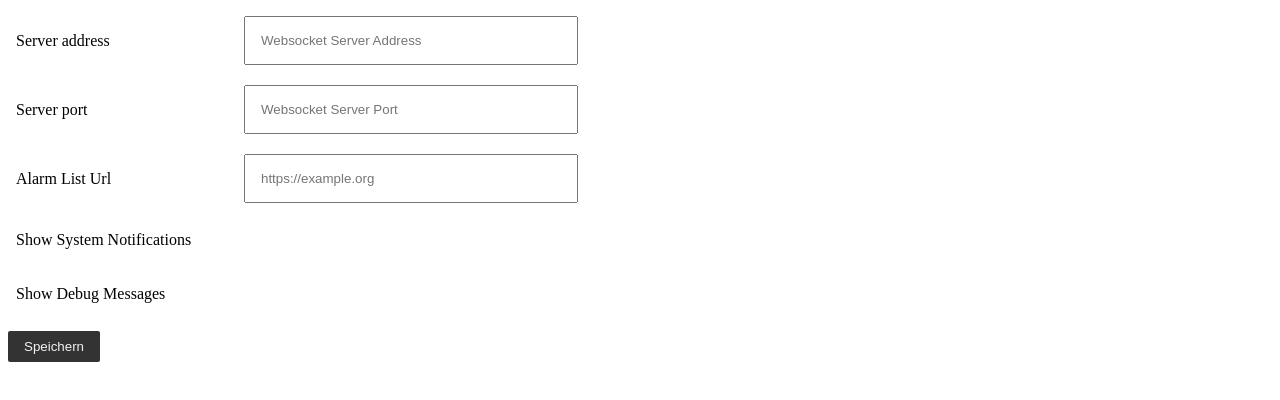
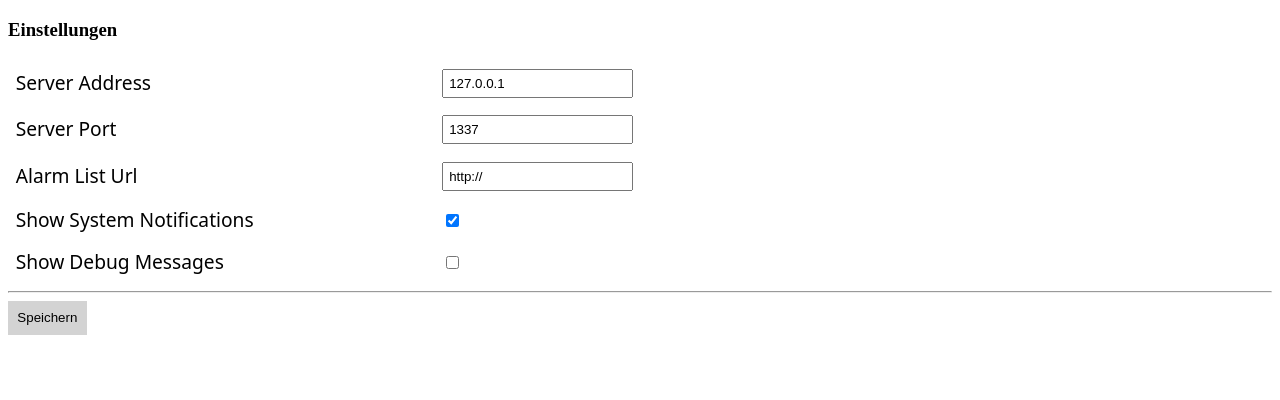
Before and after one commit to janosch12345/gatealert, a browser extension: page webextension/options.html in a window 1280 px wide. Drawn offline with Linux system fonts and the light colour scheme.

Commit message:
use local instead of sync storage, shows hint in browser action if no stored data available

```diff
--- a/webextension/options.html
+++ b/webextension/options.html
@@ -4,112 +4,82 @@
   <head>
     <meta charset="utf-8">
     <style>
-      .flex-outer,
-      .flex-inner {
-        list-style-type: none;
-        padding: 0;
-      }
+      .options-row {
+        display: flex;
+        font-size:1.2em;
+        font-family:sans;
 
-      .flex-outer {
-        /*max-width: 800px;
-        margin: 0 auto;*/
-      }
-
-      .flex-outer li,
-      .flex-inner {
-        display: flex;
-        flex-wrap: wrap;
         align-items: center;
       }
 
-      .flex-inner {
-        padding: 0 8px;
-        justify-content: space-between;
+      .col-1{
+        flex: 1;
+        padding:0.4em;
       }
 
-      .flex-outer > li:not(:last-child) {
-        margin-bottom: 20px;
+      .col-2{
+        flex: 2;
+        padding:0.4em;
       }
 
-      .flex-outer li label,
-      .flex-outer li p {
-        padding: 8px;
-        /*font-weight: 300;
-        letter-spacing: .09em;*/
-
+      form button {
+        background: lightgrey;
+        padding: 0.7em;
+        border: 0;
       }
 
-      .flex-outer > li > label,
-      .flex-outer li p {
-        flex: 1 0 120px;
-        max-width: 220px;
+      form button:hover {
+        background: gold;
+        cursor: pointer;
+      }
+      form input{
+        padding: 5px;
+      }
+      #button-submit-success{ opacity: 0; }
+
+      .success {
+        animation: successText 1.5s ease-in-out;
       }
 
-      .flex-outer > li > label + *,
-      .flex-inner {
-        flex: 1 0 220px;
-      }
-
-      .flex-outer li p {
-        margin: 0;
-      }
-
-      .flex-outer li input:not([type='checkbox']),
-      .flex-outer li textarea {
-        padding: 15px;
-        /*border: none;*/
-        max-width: 300px;
-      }
-
-      .flex-outer li input[type='checkbox'] {
-        max-width: 0px;
-      }
-
-      .flex-outer li button {
-        /*margin-left: auto;*/
-        padding: 8px 16px;
-        border: none;
-        background: #333;
-        color: #f2f2f2;
-        /*letter-spacing: .09em;*/
-        border-radius: 2px;
-        cursor: pointer
-      }
-
-      .flex-inner li {
-        width: 100px;
+      @keyframes successText {
+        0%   { opacity: 0; }
+        15% { opacity: 1; }
+        95% { opacity: 1; }
       }
     </style>
   </head>
 
   <body>
+    <h3>Einstellungen</h3>
     <form>
-      <ul class="flex-outer">
-        <li>
-          <label for="first-name">Server address</label>
-          <input type="text" id="server-address" placeholder="Websocket Server Address">
-        </li>
-        <li>
-          <label for="last-name">Server port</label>
-          <input type="text" id="server-port" placeholder="Websocket Server Port">
-        </li>
-        <li>
-          <label for="last-name">Alarm List Url</label>
-          <input type="text" id="alarm-list-url" placeholder="https://example.org">
-        </li>
-        <li>
-          <label for="last-name">Show System Notifications</label>
-          <input type="checkbox" id="notifications-enabled">
-        </li><li>
-          <label for="last-name">Show Debug Messages</label>
-          <input type="checkbox" id="debug-enabled">
-        </li>
-        <li>
-          <button type="submit">Speichern</button>
-        </li>
-      </ul>
+      <div class="options-row">
+        <label class="col-1" for="server-address">Server Address</label>
+        <div class="col-2"><input type="text" id="server-address" placeholder="Websocket Server Address"></div>
+      </div>
 
+      <div class="options-row">
+        <label class="col-1" for="server-port">Server Port</label>
+        <div class="col-2"><input type="text" id="server-port" placeholder="Websocket Server Port"></div>
+      </div>
+
+      <div class="options-row">
+        <label class="col-1" for="alarm-list-url">Alarm List Url</label>
+        <div class="col-2"><input type="text" id="alarm-list-url" placeholder="https://example.org"></div>
+      </div>
+
+      <div class="options-row">
+        <label class="col-1" for="notifications-enabled">Show System Notifications</label>
+        <div class="col-2"><input style="padding: 15px;" type="checkbox" id="notifications-enabled"></div>
+      </div>
+
+      <div class="options-row">
+        <label class="col-1" for="debug-enabled">Show Debug Messages</label>
+        <div class="col-2"><input style="padding: 15px;" type="checkbox" id="debug-enabled"></div>
+      </div>
+      <hr>
+      <button type="submit" id="button-submit">Speichern</button> <span id="button-submit-success">erfolgreich gespeichert</span>
     </form>
+
     <script src="options.js"></script>
   </body>
 
--- a/webextension/options.js
+++ b/webextension/options.js
@@ -1,4 +1,5 @@
 function saveOptions(e) {
+
   let options = {
     gateAlertOptions : {
       address: document.querySelector("#server-address").value,
@@ -9,14 +10,20 @@ function saveOptions(e) {
     }
   };
 
-  browser.storage.sync.set(options);
+  //browser.storage.sync.set(options);
+  let save = browser.storage.local.set(options);
+  save.then((res) => {
+    successButton();
+
+  }).catch();
   e.preventDefault();
   //tell background and menu about us
-  browser.runtime.sendMessage({"type": "optionsChanged", "options" : options});//.then().catch((err)=>{log(err,"runtime.sendMessage")});
+  browser.runtime.sendMessage({"type": "optionsChanged", "options" : options});
 }
 
 function restoreOptions() {
-  var gettingItem = browser.storage.sync.get('gateAlertOptions');
+  //var gettingItem = browser.storage.sync.get('gateAlertOptions');
+  let gettingItem = browser.storage.local.get('gateAlertOptions');
   gettingItem.then((res) => {
     //let options = res.gateAlertOptions;
     document.querySelector("#server-address").value = res.gateAlertOptions.address || '127.0.0.1';
@@ -24,8 +31,27 @@ function restoreOptions() {
     document.querySelector("#notifications-enabled").checked = res.gateAlertOptions.notifications || true;
     document.querySelector("#alarm-list-url").value = res.gateAlertOptions.listUrl || 'http://';
     document.querySelector("#debug-enabled").checked = res.gateAlertOptions.debug || false;
+  }).catch((err)=>{
+    //console.log(err)
+    document.querySelector("#server-address").value = '127.0.0.1';
+    document.querySelector("#server-port").value = '1337';
+    document.querySelector("#notifications-enabled").checked = true;
+    document.querySelector("#alarm-list-url").value = 'http://';
+    document.querySelector("#debug-enabled").checked = false;
   });
 }
 
+function successButton(){
+  document.getElementById("button-submit-success").classList.add('success');
+  setTimeout(standardButton,2000)
+}
+
+function standardButton(){
+  document.getElementById("button-submit-success").classList.remove('success');
+}
+
+///////
+// start
+//////
 document.addEventListener('DOMContentLoaded', restoreOptions);
 document.querySelector("form").addEventListener("submit", saveOptions);
```
Also changed, not shown: webextension/background/gateAlert.js (+50 -28 lines), webextension/popup/menu.css (+10 -25 lines), webextension/popup/menu.html (+0 -4 lines), webextension/popup/menu.js (+27 -56 lines), webextension/manifest.json, 1 other file. Lines whose indentation alone changed are shown as unchanged.
